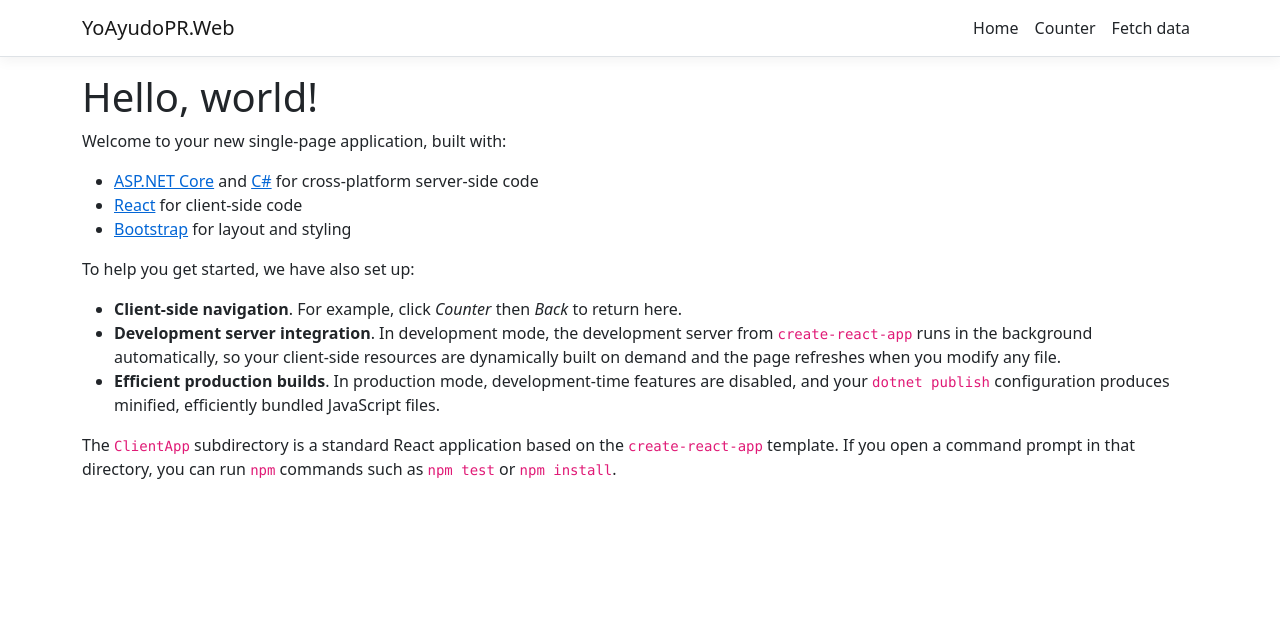
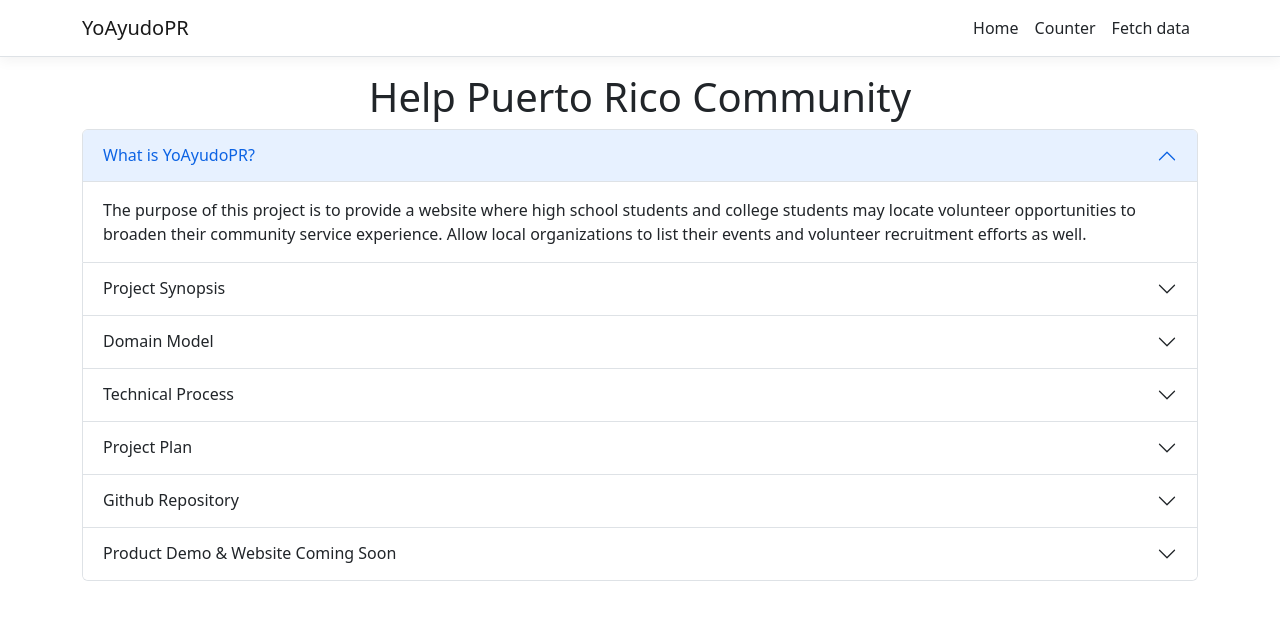
Before and after one commit to YoAyudoPR/YoAyudoPR, a React (Create React App) app in the folder YoAyudoPR.Web/ClientApp/: page / in a window 1280 px wide. Shown: the top 620 px of the page. Built offline with nearby package versions, Linux system fonts and the light colour scheme.

Commit message:
Landing Page

```diff
--- a/YoAyudoPR.Web/ClientApp/package.json
+++ b/YoAyudoPR.Web/ClientApp/package.json
@@ -3,12 +3,14 @@
   "version": "0.1.0",
   "private": true,
   "dependencies": {
-    "bootstrap": "^5.1.3",
+    "bootstrap": "^5.2.2",
+    "eslint-config-react-app": "^7.0.1",
     "http-proxy-middleware": "^2.0.6",
     "jquery": "^3.6.0",
     "merge": "^2.1.1",
     "oidc-client": "^1.11.5",
     "react": "^18.1.0",
+    "react-bootstrap": "^2.5.0",
     "react-dom": "^18.1.0",
     "react-router-bootstrap": "^0.26.1",
     "react-router-dom": "^6.3.0",
@@ -33,7 +35,6 @@
     "ajv": "^8.11.0",
     "cross-env": "^7.0.3",
     "eslint": "^8.14.0",
-    "eslint-config-react-app": "^7.0.1",
     "eslint-plugin-flowtype": "^8.0.3",
     "eslint-plugin-import": "^2.26.0",
     "eslint-plugin-jsx-a11y": "^6.5.1",
--- /dev/null
+++ b/YoAyudoPR.Web/ClientApp/src/components/Home.css
@@ -0,0 +1,3 @@
+.title {
+    text-align: center;
+}
--- a/YoAyudoPR.Web/ClientApp/src/components/Home.js
+++ b/YoAyudoPR.Web/ClientApp/src/components/Home.js
@@ -1,26 +1,75 @@
 import React, { Component } from 'react';
+import { Accordion } from 'react-bootstrap';
+import './Home.css';
 
 export class Home extends Component {
   static displayName = Home.name;
 
   render() {
-    return (
-      <div>
-        <h1>Hello, world!</h1>
-        <p>Welcome to your new single-page application, built with:</p>
-        <ul>
-          <li><a href='https://get.asp.net/'>ASP.NET Core</a> and <a href='https://msdn.microsoft.com/en-us/library/67ef8sbd.aspx'>C#</a> for cross-platform server-side code</li>
-          <li><a href='https://facebook.github.io/react/'>React</a> for client-side code</li>
-          <li><a href='http://getbootstrap.com/'>Bootstrap</a> for layout and styling</li>
-        </ul>
-        <p>To help you get started, we have also set up:</p>
-        <ul>
-          <li><strong>Client-side navigation</strong>. For example, click <em>Counter</em> then <em>Back</em> to return here.</li>
-          <li><strong>Development server integration</strong>. In development mode, the development server from <code>create-react-app</code> runs in the background automatically, so your client-side resources are dynamically built on demand and the page refreshes when you modify any file.</li>
-          <li><strong>Efficient production builds</strong>. In production mode, development-time features are disabled, and your <code>dotnet publish</code> configuration produces minified, efficiently bundled JavaScript files.</li>
-        </ul>
-        <p>The <code>ClientApp</code> subdirectory is a standard React application based on the <code>create-react-app</code> template. If you open a command prompt in that directory, you can run <code>npm</code> commands such as <code>npm test</code> or <code>npm install</code>.</p>
-      </div>
+      return (
+          <><h1 className = "title" >Help Puerto Rico Community</h1>
+              <Accordion defaultActiveKey="0">
+              <Accordion.Item eventKey="0">
+                  <Accordion.Header>What is YoAyudoPR?</Accordion.Header>
+                  <Accordion.Body>
+                   The purpose of this project is to provide a website where high school students and college students may locate volunteer opportunities to broaden their community service experience. Allow local organizations to list their events and volunteer recruitment efforts as well.
+                  </Accordion.Body>
+              </Accordion.Item>
+              <Accordion.Item eventKey="1">
+                  <Accordion.Header>Project Synopsis</Accordion.Header>
+                  <Accordion.Body>
+                      Lorem ipsum dolor sit amet, consectetur adipiscing elit, sed do
+                      eiusmod tempor incididunt ut labore et dolore magna aliqua. Ut enim ad
+                      minim veniam, quis nostrud exercitation ullamco laboris nisi ut
+                      aliquip ex ea commodo consequat.
+                  </Accordion.Body>
+                  </Accordion.Item>
+                <Accordion.Item eventKey="2">
+                    <Accordion.Header>Domain Model</Accordion.Header>
+                    <Accordion.Body>
+                        Lorem ipsum dolor sit amet, consectetur adipiscing elit, sed do
+                        eiusmod tempor incididunt ut labore et dolore magna aliqua. Ut enim ad
+                        minim veniam, quis nostrud exercitation ullamco laboris nisi ut
+                        aliquip ex ea commodo consequat.
+                    </Accordion.Body>
+                  </Accordion.Item>
+                  <Accordion.Item eventKey="3">
+                      <Accordion.Header>Technical Process</Accordion.Header>
+                      <Accordion.Body>
+                          Lorem ipsum dolor sit amet, consectetur adipiscing elit, sed do
+                          eiusmod tempor incididunt ut labore et dolore magna aliqua. Ut enim ad
+                          minim veniam, quis nostrud exercitation ullamco laboris nisi ut
+                          aliquip ex ea commodo consequat.
+                      </Accordion.Body>
+                  </Accordion.Item>
+                  <Accordion.Item eventKey="4">
+                      <Accordion.Header>Project Plan</Accordion.Header>
+                      <Accordion.Body>
+                          Lorem ipsum dolor sit amet, consectetur adipiscing elit, sed do
+                          eiusmod tempor incididunt ut labore et dolore magna aliqua. Ut enim ad
+                          minim veniam, quis nostrud exercitation ullamco laboris nisi ut
+                          aliquip ex ea commodo consequat.
+                      </Accordion.Body>
+                  </Accordion.Item>
+                  <Accordion.Item eventKey="5">
+                      <Accordion.Header>Github Repository</Accordion.Header>
+                      <Accordion.Body>
+                          Lorem ipsum dolor sit amet, consectetur adipiscing elit, sed do
+                          eiusmod tempor incididunt ut labore et dolore magna aliqua. Ut enim ad
+                          minim veniam, quis nostrud exercitation ullamco laboris nisi ut
+                          aliquip ex ea commodo consequat.
+                      </Accordion.Body>
+                  </Accordion.Item>
+                  <Accordion.Item eventKey="6">
+                      <Accordion.Header>Product Demo & Website Coming Soon</Accordion.Header>
+                      <Accordion.Body>
+                          Lorem ipsum dolor sit amet, consectetur adipiscing elit, sed do
+                          eiusmod tempor incididunt ut labore et dolore magna aliqua. Ut enim ad
+                          minim veniam, quis nostrud exercitation ullamco laboris nisi ut
+                          aliquip ex ea commodo consequat.
+                      </Accordion.Body>
+                  </Accordion.Item>
+              </Accordion></>
     );
   }
 }
--- a/YoAyudoPR.Web/ClientApp/src/components/NavMenu.js
+++ b/YoAyudoPR.Web/ClientApp/src/components/NavMenu.js
@@ -25,7 +25,7 @@ export class NavMenu extends Component {
     return (
       <header>
         <Navbar className="navbar-expand-sm navbar-toggleable-sm ng-white border-bottom box-shadow mb-3" container light>
-          <NavbarBrand tag={Link} to="/">YoAyudoPR.Web</NavbarBrand>
+          <NavbarBrand tag={Link} to="/">YoAyudoPR</NavbarBrand>
           <NavbarToggler onClick={this.toggleNavbar} className="mr-2" />
           <Collapse className="d-sm-inline-flex flex-sm-row-reverse" isOpen={!this.state.collapsed} navbar>
             <ul className="navbar-nav flex-grow">
```
Also changed, not shown: 2 other files (tests, documents, lock files or other folders).
